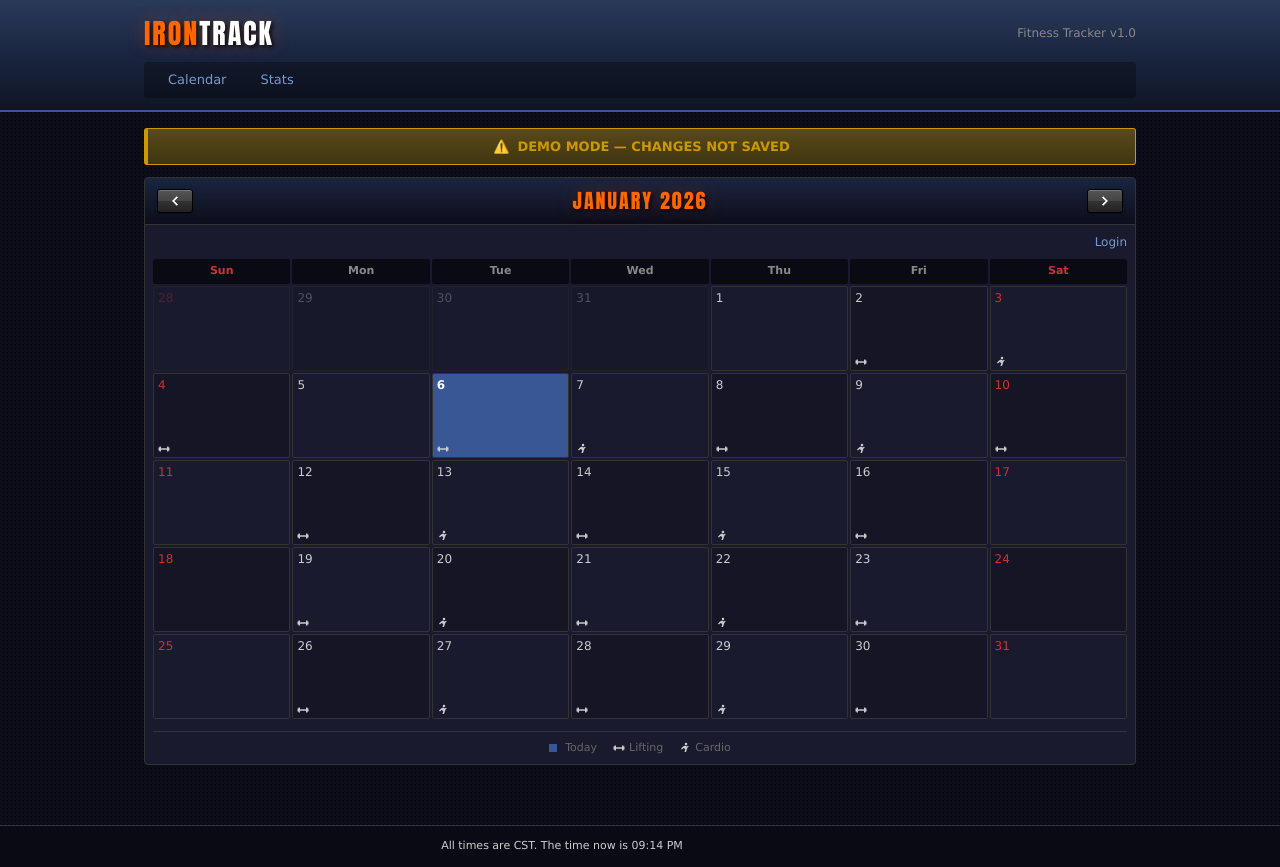
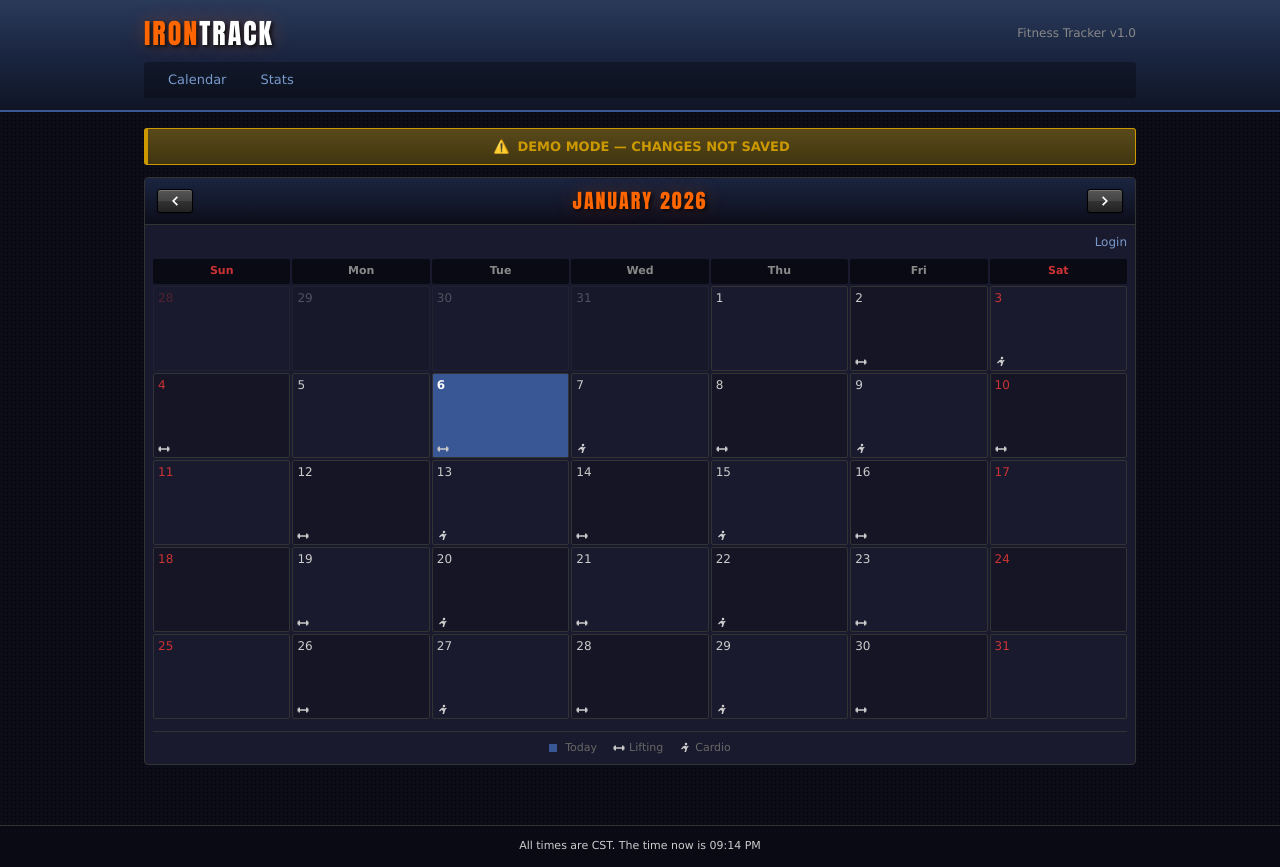
Before and after one commit to dropbop/FitnessTracker, a Next.js app: page / in a window 1280 px wide. Built offline with nearby package versions, Linux system fonts and the light colour scheme; no server answers.

Commit message:
Fix footer centering

```diff
--- a/app/layout.tsx
+++ b/app/layout.tsx
@@ -85,6 +85,8 @@ export default function RootLayout({
         >
           <div
             style={{
+              maxWidth: '1024px',
+              margin: '0 auto',
               textAlign: 'center',
               fontFamily: 'var(--font-body)',
               fontSize: 'var(--size-xs)',
```
